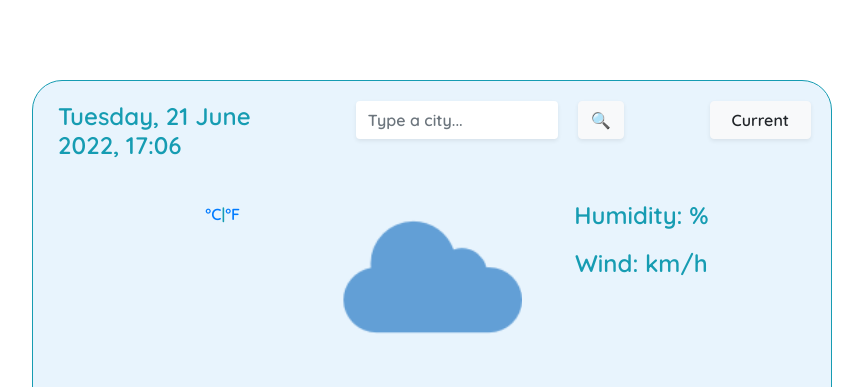
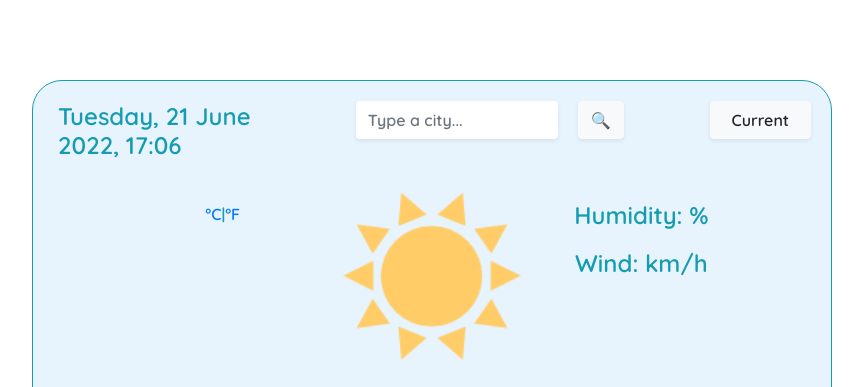
Before and after one commit to kvintasolo/WeatherApp-Kvintasolo, a plain HTML site: page index.html in a window 1280 px wide. Shown: the top 387 px of the page, without its empty margins (208-1071 px from the left). Drawn offline with nearby package versions, Linux system fonts and the light colour scheme; no server answers; a web font is replaced by a local one.

Commit message:
Updated picture.test

```diff
--- a/index.html
+++ b/index.html
@@ -71,7 +71,7 @@
                 </li>
               </ul>
             </div>
-            <div class="col-4"><img src="images/cloud.png" /></div>
+            <div class="col-4"><img src="images/Sun.png" /></div>
             <div class="col-4">
               <ul class="features">
                 <li id="description"></li>
```
